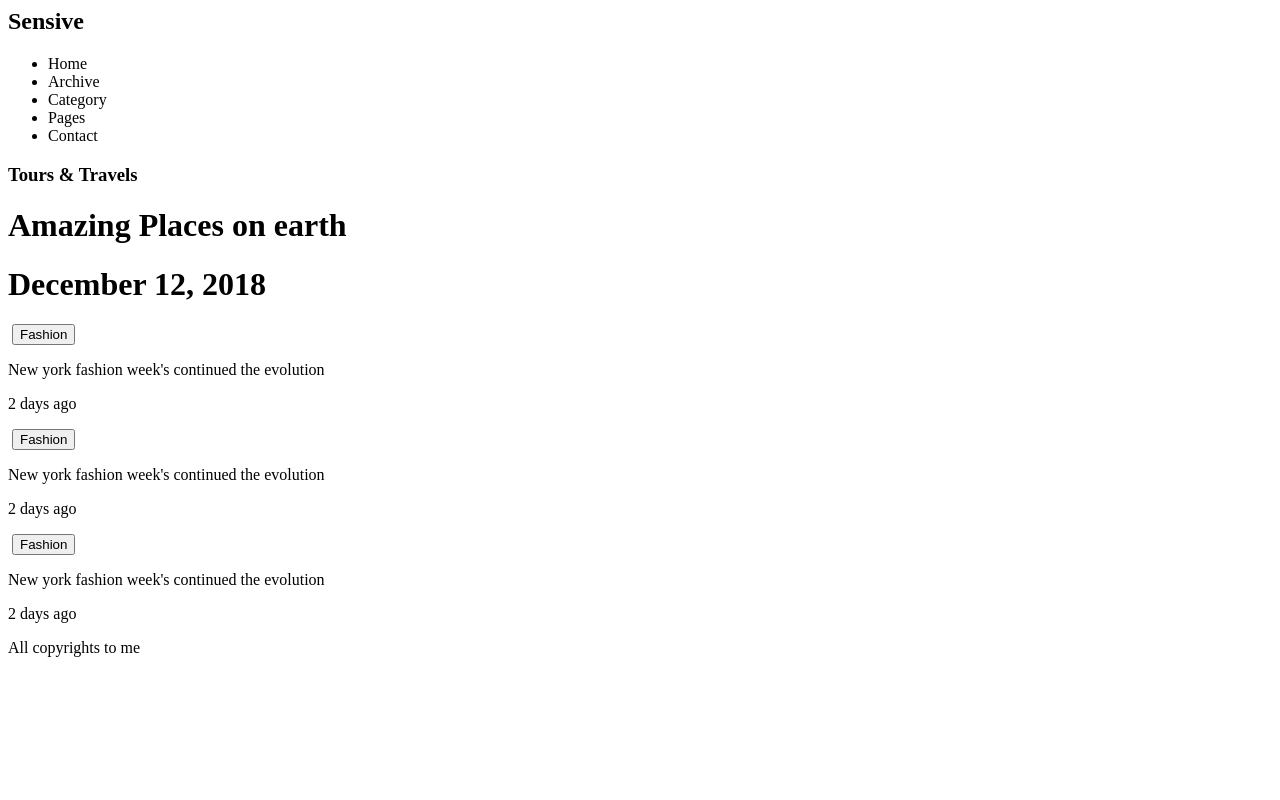
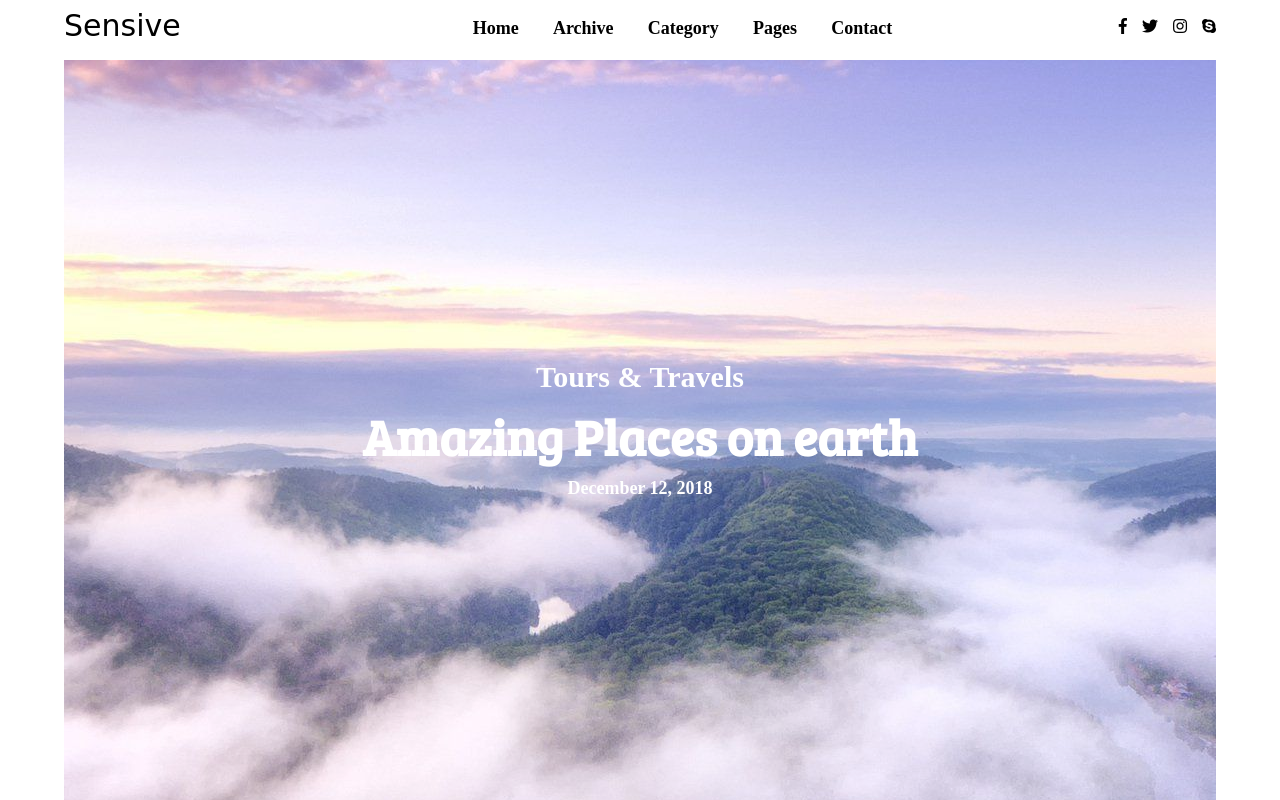
Before and after one commit to ImAshokDev/Htmlbasics-design, a plain HTML site: page index.html in a window 1280 px wide. Shown: the top 800 px of the page. Drawn offline with Linux system fonts and the light colour scheme; a web font is replaced by a local one.

Commit message:
slider section done with photos added only

```diff
--- a/index.html
+++ b/index.html
@@ -4,15 +4,21 @@
     <meta charset="UTF-8">
     <meta name="viewport" content="width=device-width, initial-scale=1.0">
     <meta http-equiv="X-UA-Compatible" content="ie=edge">
-    <title>Document</title>
+    <title>Htmlbasics-design</title>
+    <link rel="stylesheet" href="style.css">
+    <link href="https://fonts.googleapis.com/css?family=Shrikhand&display=swap" rel="stylesheet">
+    <link href="https://fonts.googleapis.com/css?family=Judson|Shrikhand&display=swap" rel="stylesheet">
+    <link rel="stylesheet" href="https://use.fontawesome.com/releases/v5.0.7/css/all.css">
+    <link href="https://fonts.googleapis.com/css?family=Bree+Serif&display=swap" rel="stylesheet">
 </head>
 
 <body>
     <div class="header-section">
-        <div class="logo">
+        <div>
+            <div class="logo-block">
                 <h2>Sensive</h2>
             </div>
-        <div class="menu-section">
+            <div class="menu-block">
                 <ul>
                     <li>Home</li>
                     <li>Archive</li>
@@ -21,30 +27,37 @@
                     <li>Contact</li>
                 </ul>
             </div>
+
             <div class="social-media">
-
+                <i class="fab fa-skype"></i>
+                <i class="fab fa-instagram"></i>
+                <i class="fab fa-twitter"></i>
+                <i class="fab fa-facebook-f"></i>
             </div>
         </div>
+    </div>
+
     <div class="content-section">
         <h3>Tours & Travels</h3>
         <h1>Amazing Places on earth</h1>
-        <h1>December 12, 2018</h1>
+        <h4>December 12, 2018</h4>
     </div>
     <div class="slider-section">
-        <div class="image">
-            <img src="" alt="">
+        <div class="image1">
+
+            <img src="02.jpg" alt="">
             <button>Fashion</button>
             <p>New york fashion week's continued the evolution </p>
             <p>2 days ago</p>
         </div>
-        <div class="image">
-            <img src="" alt="">
+        <div class="image2">
+            <img src="03.jpg" alt="">
             <button>Fashion</button>
             <p>New york fashion week's continued the evolution </p>
             <p>2 days ago</p>
         </div>
-        <div class="image">
-            <img src="" alt="">
+        <div class="image1">
+            <img src="04.jpg" alt="">
             <button>Fashion</button>
             <p>New york fashion week's continued the evolution </p>
             <p>2 days ago</p>
--- a/style.css
+++ b/style.css
@@ -0,0 +1,141 @@
+body {
+    margin: 0 5% 0 5%;
+    padding: 0;
+}
+
+.header-section {
+    margin: 0;
+    height: 60px;
+}
+
+.logo-block {
+    margin: 0;
+    width: 25%;
+    height: 60px;
+    float: left;
+}
+
+.logo-block h2 {
+    margin: 0;
+    border: 0;
+    text-align: left;
+    font-size: 30px;
+    font-family: 'Shrikhand', cursive;
+    font-weight: normal;
+    color: black;
+    padding: 8px 0;
+}
+
+.menu-block {
+    margin: 0;
+    width: 50%;
+    height: 60px;
+    float: left;
+}
+
+.menu-block ul {
+    margin: 0;
+    height: 27px;
+    width: 85%;
+    padding: 18px 0 15px 15%;
+}
+
+.menu-block ul li {
+    list-style-type: none;
+    text-align: center;
+    float: left;
+    font-size: 18px;
+    font-family: 'Judson', serif;
+    padding: 0 0 0 7%;
+    font-weight: bold;
+}
+
+.menu-block ul li:hover {
+    color: rgb(228, 107, 8);
+}
+
+.social-media {
+    margin: 0;
+    height: 60px;
+    width: 25%;
+    float: left;
+}
+
+.social-media i {
+    padding: 18px 0 0 15px;
+    float: right;
+}
+
+.content-section {
+    height: 800px;
+    background-image: url(./01.jpg);
+    background-repeat: no-repeat;
+    background-position: center;
+    opacity: 0.9;
+}
+
+.content-section h3 {
+    margin: 0;
+    text-align: center;
+    padding: 300px 0 8px 0;
+    font-size: 30px;
+    color: #ffffff;
+}
+
+.content-section h1 {
+    margin: 0;
+    text-align: center;
+    padding: 0 0 8px 0;
+    font-family: 'Bree Serif', serif;
+    font-size: 50px;
+    color: #ffffff;
+}
+
+.content-section h4 {
+    margin: 0;
+    text-align: center;
+    font-size: 18px;
+    color: #ffffff;
+}
+
+.slider-section {
+    height: 550px;
+    background-color: rgb(53, 212, 39);
+}
+
+.slider-section .image1 {
+    margin: 0;
+    float: left;
+    width: 30%;
+    height: 550px;
+    text-align: center;
+}
+
+.image1 img {
+    margin: 40px 0;
+    width: 100%;
+    height: 300px;
+}
+
+.slider-section .image2 {
+    margin: 0 5%;
+    float: left;
+    width: 30%;
+    height: 550px;
+    text-align: center;
+}
+
+.image2 img {
+    margin: 40px 0;
+    width: 100%;
+    height: 300px;
+}
+
+.image1 button {
+    padding: 0;
+}
+
+.footer-section {
+    height: 50px;
+    background-color: orange;
+}
```
Also changed, not shown: 01.jpg (added), 02.jpg (added), 03.jpg (added), 04.jpg (added). Lines whose indentation alone changed are shown as unchanged.
